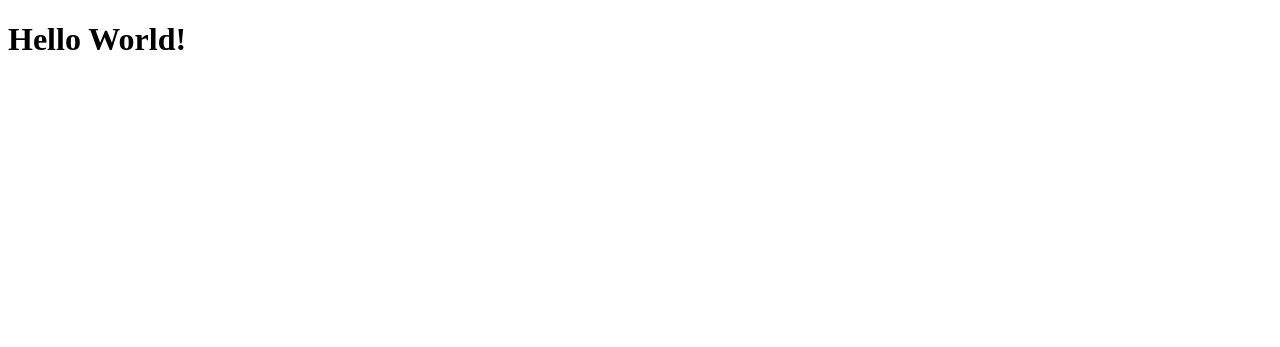
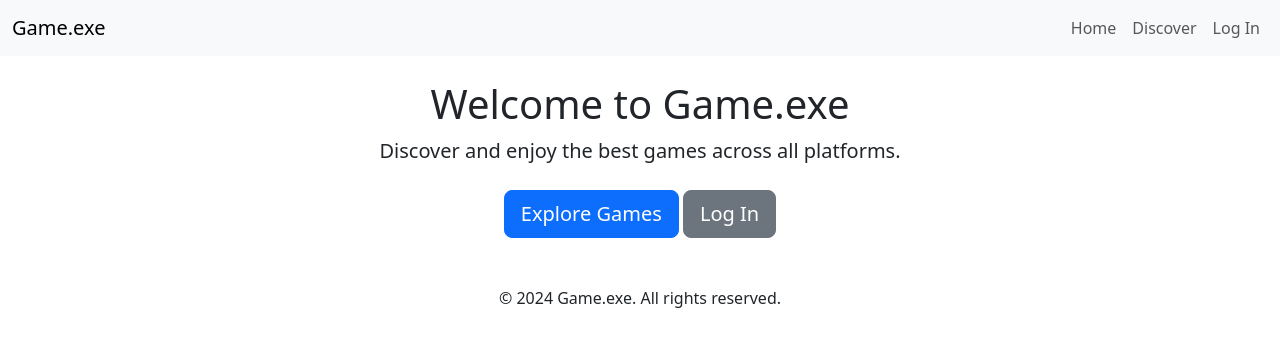
Before and after one commit to xnaavii/game.exe-pp5, a Django app: page / in a window 1280 px wide. Before the commit the part shown is almost empty. Shown: the top 347 px of the page. Run offline with Django 5.2, Linux system fonts and the light colour scheme.

Commit message:
Create templates directory with base template and extend it, add bootstrap styling

```diff
--- a/gameexe/settings.py
+++ b/gameexe/settings.py
@@ -11,6 +11,7 @@ https://docs.djangoproject.com/en/5.0/ref/settings/
 """
 
 from pathlib import Path
+import os
 
 # Build paths inside the project like this: BASE_DIR / 'subdir'.
 BASE_DIR = Path(__file__).resolve().parent.parent
@@ -55,7 +56,7 @@ ROOT_URLCONF = 'gameexe.urls'
 TEMPLATES = [
     {
         'BACKEND': 'django.template.backends.django.DjangoTemplates',
-        'DIRS': [],
+        'DIRS': [os.path.join(BASE_DIR, 'templates'),],
         'APP_DIRS': True,
         'OPTIONS': {
             'context_processors': [
--- a/main/templates/main/landing_page.html
+++ b/main/templates/main/landing_page.html
@@ -1,11 +1,14 @@
-<!DOCTYPE html>
-<html lang="en">
-<head>
-    <meta charset="UTF-8">
-    <meta name="viewport" content="width=device-width, initial-scale=1.0">
-    <title>Welcome to Game.exe</title>
-</head>
-<body>
-    <h1>Hello World!</h1>
-</body>
-</html>
+{% extends 'base.html' %}
+
+{% block title %}Welcome to Game.exe{% endblock %}
+
+{% block content %}
+<div class="text-center">
+    <h1>Welcome to Game.exe</h1>
+    <p class="lead">Discover and enjoy the best games across all platforms.</p>
+    <div class="mt-4">
+        <a href="#" class="btn btn-primary btn-lg">Explore Games</a>
+        <a href="#" class="btn btn-secondary btn-lg">Log In</a>
+    </div>
+</div>
+{% endblock %}
--- /dev/null
+++ b/templates/base.html
@@ -0,0 +1,44 @@
+<!DOCTYPE html>
+<html lang="en">
+<head>
+    <meta charset="UTF-8">
+    <meta name="viewport" content="width=device-width, initial-scale=1.0">
+    <link href="https://cdn.jsdelivr.net/npm/bootstrap@5.3.0/dist/css/bootstrap.min.css" rel="stylesheet">
+    <title>{% block title %}Game.exe{% endblock %}</title>
+</head>
+<body>
+    <nav class="navbar navbar-expand-lg navbar-light bg-light">
+        <div class="container-fluid">
+            <a class="navbar-brand" href="{% url 'landing_page' %}">Game.exe</a>
+            <button class="navbar-toggler" type="button" data-bs-toggle="collapse" data-bs-target="#navbarNav">
+                <span class="navbar-toggler-icon"></span>
+            </button>
+            <div class="collapse navbar-collapse" id="navbarNav">
+                <ul class="navbar-nav ms-auto">
+                    <li class="nav-item">
+                        <a class="nav-link" href="{% url 'landing_page' %}">Home</a>
+                    </li>
+                    <li class="nav-item">
+                        <a class="nav-link" href="#">Discover</a>
+                    </li>
+                    <li class="nav-item">
+                        <a class="nav-link" href="#">Log In</a>
+                    </li>
+                </ul>
+            </div>
+        </div>
+    </nav>
+
+    <main class="container mt-4">
+        {% block content %}
+        <!-- Page-specific content goes here -->
+        {% endblock %}
+    </main>
+
+    <footer class="text-center mt-5">
+        <p>© 2024 Game.exe. All rights reserved.</p>
+    </footer>
+
+    <script src="https://cdn.jsdelivr.net/npm/bootstrap@5.3.0/dist/js/bootstrap.bundle.min.js"></script>
+</body>
+</html>
```
